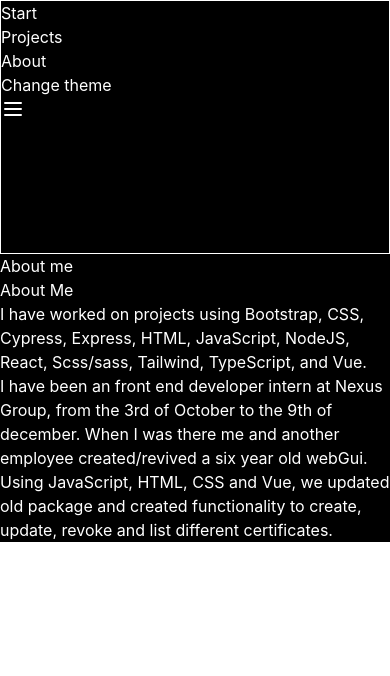
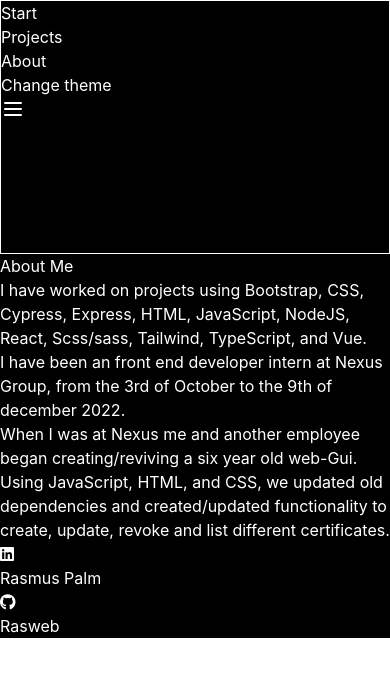
Before and after one commit to Rasweb/Personal-Portfolio-React, a React (Create React App) app: page /Personal-Portfolio-React/about in a window 390 px wide. Shown: the top 676 px of the page. Built offline with nearby package versions, Linux system fonts and the light colour scheme; what @material-tailwind/react would draw is missing.

Commit message:
About Page * Added script for fontawsome 5, in Index.html * Fixed styling responsivenes and added icons from fontawsome 5, in About.tsx

```diff
--- a/public/index.html
+++ b/public/index.html
@@ -25,6 +25,10 @@
       Learn how to configure a non-root public URL by running `npm run build`.
     -->
     <title>React App</title>
+    <script
+      src="https://kit.fontawesome.com/86e4a57ae8.js"
+      crossorigin="anonymous"
+    ></script>
   </head>
   <body>
     <noscript>You need to enable JavaScript to run this app.</noscript>
--- a/src/components/pages/About.tsx
+++ b/src/components/pages/About.tsx
@@ -1,22 +1,45 @@
 export const About = () => {
   return (
     <div>
-      <h1>About me</h1>
-
-      <div className="flex flex-col items-center  text-center ">
-        <h1>About Me</h1>
-        <p className="text-lg font-serif">
+      <div className="flex flex-col items-center text-center px-5 pt-4 md:px-60">
+        <h1 className="font-oswald text-4xl mb-4 md:text-5xl">About Me</h1>
+        <p className="font-unbounded text-xl mb-6 md:text-2xl md:mb-10">
           I have worked on projects using Bootstrap, CSS, Cypress, Express,
           HTML, JavaScript, NodeJS, React, Scss/sass, Tailwind, TypeScript, and
           Vue.
         </p>
-        <p>
+        <p className="font-unbounded text-lg mb-2 md:text-2xl md:mb-5">
           I have been an front end developer intern at Nexus Group, from the 3rd
-          of October to the 9th of december. When I was there me and another
-          employee created/revived a six year old webGui. Using JavaScript,
-          HTML, CSS and Vue, we updated old package and created functionality to
-          create, update, revoke and list different certificates.
+          of October to the 9th of december 2022.
         </p>
+        <p className="font-unbounded text-lg mb-2 md:text-2xl md:mb-5">
+          When I was at Nexus me and another employee began creating/reviving a
+          six year old web-Gui. Using JavaScript, HTML, and CSS, we updated old
+          dependencies and created/updated functionality to create, update,
+          revoke and list different certificates.
+        </p>
+      </div>
+      <div className="flex justify-center pt-4">
+        <div className="flex items-end px-4 md:px-10">
+          <i className="fa-brands fa-linkedin text-5xl md:text-6xl"></i>
+          <a
+            href="https://www.linkedin.com/in/rasmus-palm-076a83219/?original_referer=https%3A%2F%2Frasweb.one%2F"
+            rel="noopener noreferrer"
+            target={"_blank"}
+          >
+            <p className="text-2xl md:text-3xl">Rasmus Palm</p>
+          </a>
+        </div>
+        <div className="flex items-end px-4 md:px-10">
+          <i className="fa-brands fa-github text-5xl md:text-6xl"></i>
+          <a
+            href="https://github.com/Rasweb"
+            rel="noopener noreferrer"
+            target={"_blank"}
+          >
+            <p className="text-2xl md:text-3xl">Rasweb</p>
+          </a>
+        </div>
       </div>
     </div>
   );
```
